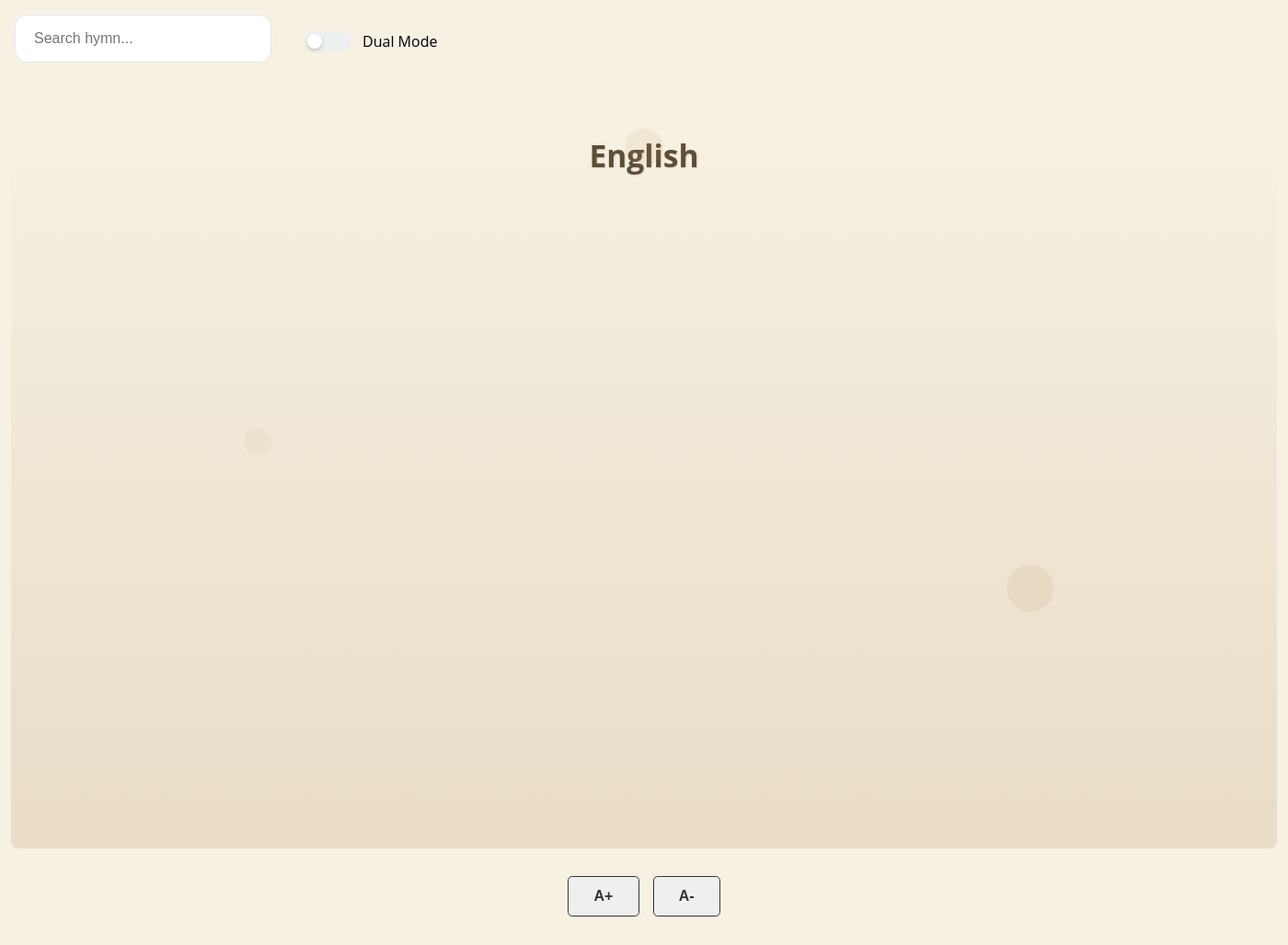
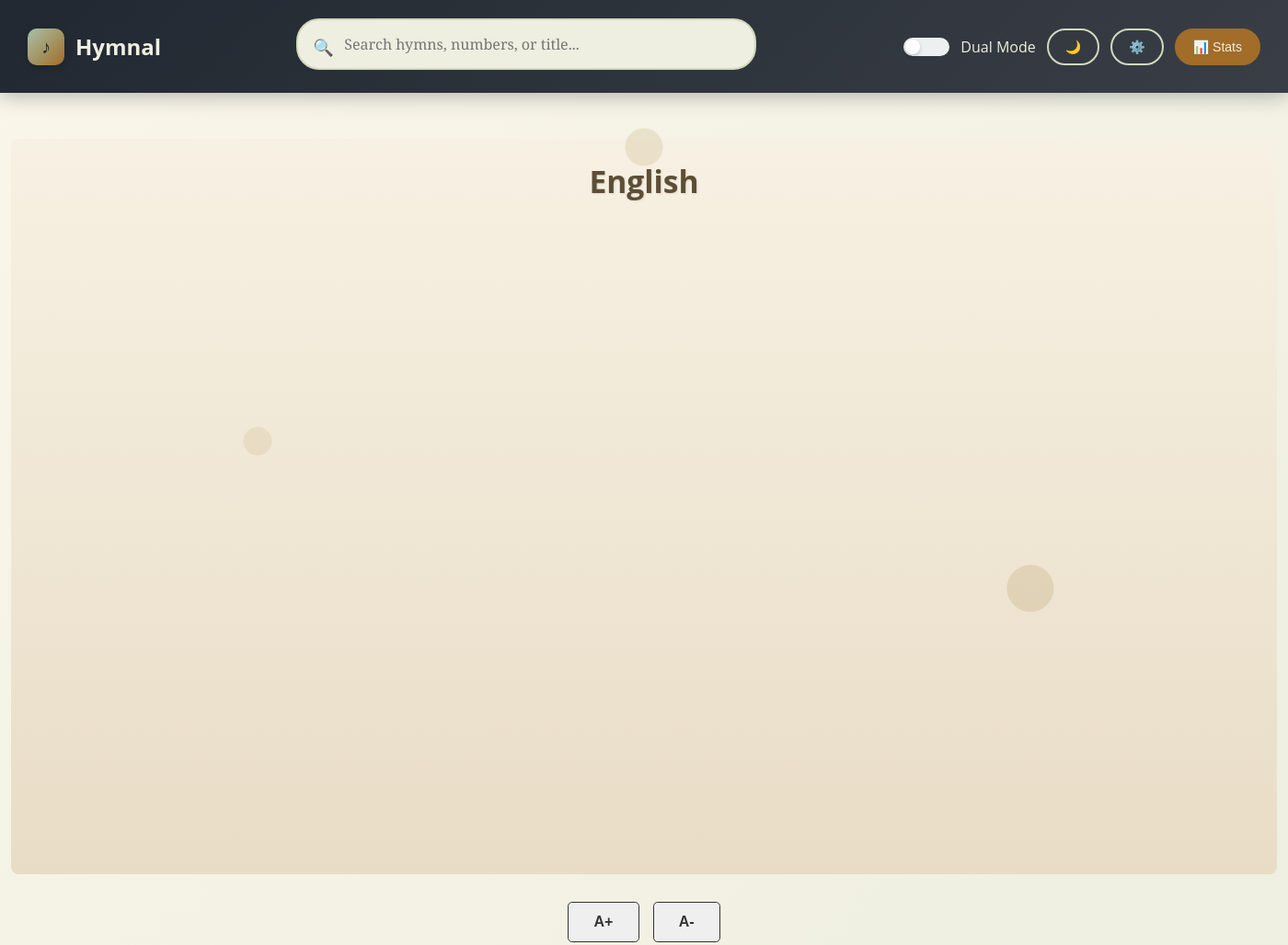
Before and after one commit to kwame-Owusu/hymnal, an Electron app: page index.html in a window 1400 px wide. Shown: the top 1028 px of the page at 92% size. Drawn offline with Linux system fonts and the light colour scheme; no server answers.

Commit message:
start of ui haul, changed header, search function and dual mode are working as expected

```diff
--- a/index.html
+++ b/index.html
@@ -1,4 +1,4 @@
-<!doctype html>
+<!DOCTYPE html>
 <html>
   <head>
     <meta charset="UTF-8" />
@@ -19,7 +19,51 @@
     <title>Hymnal</title>
   </head>
   <body>
-    <div class="top-nav">
+    <div class="app-container">
+      <header class="header">
+        <div class="logo">
+          <div class="logo-icon">♪</div>
+          <span>Hymnal</span>
+        </div>
+        <div class="search-container">
+          <div class="search-icon">🔍</div>
+          <input
+            id="search-input"
+            type="text"
+            class="search-box"
+            placeholder="Search hymns, numbers, or title..."
+            aria-label="Search hymns"
+          />
+          <div id="error-message" class="error-hidden"></div>
+        </div>
+        <div class="header-actions">
+          <div class="checkbox-item">
+            <label class="custom-checkbox checkbox-slide">
+              <input type="checkbox" />
+              <span class="slidemark"></span>
+              <span class="label-text">Dual Mode</span>
+            </label>
+          </div>
+          <button class="action-btn" aria-label="Toggle night mode">🌙</button>
+          <button class="action-btn" aria-label="Settings">⚙️</button>
+          <button class="action-btn primary">📊 Stats</button>
+        </div>
+      </header>
+          <div class="container cross-pattern">
+      <div class="left-panel">
+        <h2>English</h2>
+      </div>
+
+      <div class="right-panel">
+        <h2>Twi</h2>
+      </div>
+    </div>
+    <div class="font-buttons">
+      <button class="incr-btn">A+</button>
+      <button class="decr-btn">A-</button>
+    </div>
+    </div>
+    <!-- <div class="top-nav">
       <div class="search-bar">
         <input type="search" id="search-input" placeholder="Search hymn..." />
         <div id="error-message" class="error-hidden"></div>
@@ -32,7 +76,8 @@
           <span class="label-text">Dual Mode</span>
         </label>
       </div>
-    </div>
+    </div> -->
+
     <div class="container cross-pattern">
       <div class="left-panel">
         <h2>English</h2>
--- a/js/main.js
+++ b/js/main.js
@@ -28,7 +28,6 @@ function createWindow() {
     webPreferences: {
       preload: path.join(__dirname, "preload.js"),
     },
-    autoHideMenuBar: true
   });
 
   // and load the index.html of the app.
--- a/js/renderer.js
+++ b/js/renderer.js
@@ -85,7 +85,6 @@ async function renderJsonData() {
     return hymns;
   } catch (error) {
     console.error("Failed to load data:", error);
-    showErrorMessage("Failed to load data");
   }
 }
 
--- a/styles.css
+++ b/styles.css
@@ -19,6 +19,132 @@
 body {
   font-family: "Open Sans", sans-serif;
   background-color: #f7f1e3;
+}
+.app-container {
+  margin: 0 auto;
+  min-height: 100vh;
+  display: flex;
+  flex-direction: column;
+  background: linear-gradient(
+    135deg,
+    var(--bg-color) 0%,
+    var(--beige-light) 100%
+  );
+}
+
+/* Header */
+.header {
+  background: linear-gradient(
+    135deg,
+    var(--dark-bg-1) 0%,
+    var(--dark-bg-2) 100%
+  );
+  color: var(--beige-light);
+  padding: 20px 30px;
+  display: flex;
+  justify-content: space-between;
+  align-items: center;
+  box-shadow: 0 4px 20px rgba(34, 40, 49, 0.3);
+  position: sticky;
+  top: 0;
+  z-index: 100;
+}
+
+.logo {
+  font-size: 24px;
+  font-weight: bold;
+  display: flex;
+  align-items: center;
+  gap: 12px;
+}
+
+.logo-icon {
+  width: 40px;
+  height: 40px;
+  background: linear-gradient(
+    135deg,
+    var(--green-light) 0%,
+    var(--brown-light) 100%
+  );
+  border-radius: 10px;
+  display: flex;
+  align-items: center;
+  justify-content: center;
+  color: var(--dark-bg-1);
+  font-size: 20px;
+  font-weight: bold;
+  box-shadow: 0 2px 8px rgba(0, 0, 0, 0.2);
+}
+
+.search-container {
+  flex: 1;
+  max-width: 500px;
+  margin: 0 30px;
+  position: relative;
+}
+
+.search-box {
+  width: 100%;
+  padding: 15px 20px 15px 50px;
+  border: 2px solid var(--beige);
+  border-radius: 25px;
+  font-size: 16px;
+  background: var(--beige-light);
+  color: var(--dark-bg-1);
+  transition: all 0.3s ease;
+  font-family: "Georgia", serif;
+}
+
+.search-box:focus {
+  outline: none;
+  border-color: var(--green-light);
+  background: var(--bg-color);
+  box-shadow: 0 0 0 3px rgba(167, 193, 168, 0.2);
+}
+
+.search-icon {
+  position: absolute;
+  left: 18px;
+  top: 50%;
+  transform: translateY(-50%);
+  color: var(--brown-light);
+  font-size: 18px;
+}
+
+.header-actions {
+  display: flex;
+  gap: 12px;
+  align-items: center;
+}
+
+.action-btn {
+  padding: 10px 18px;
+  border: 2px solid var(--beige);
+  border-radius: 20px;
+  background: transparent;
+  color: var(--beige-light);
+  cursor: pointer;
+  transition: all 0.3s ease;
+  font-weight: 500;
+  font-size: 14px;
+}
+
+.action-btn:hover {
+  background: var(--green-light);
+  color: var(--dark-bg-1);
+  border-color: var(--green-light);
+  transform: translateY(-2px);
+}
+
+.action-btn.primary {
+  background: var(--brown-light);
+  border-color: var(--brown-light);
+  color: var(--beige-light);
+}
+
+.action-btn.primary:hover {
+  background: var(--green-light);
+  color: var(--dark-bg-1);
 }
 
 .container {
@@ -173,7 +299,6 @@ p {
 }
 
 /* top navigation section search box and slider */
-
 input::-webkit-search-cancel-button {
   -webkit-appearance: none;
   appearance: none;
```
